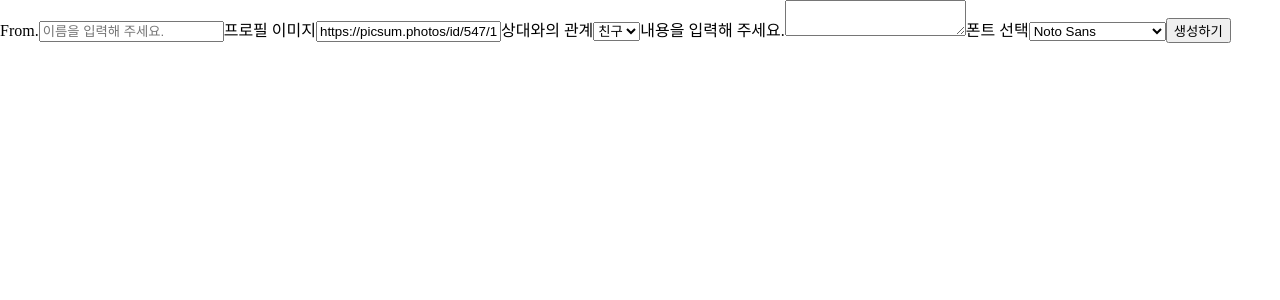
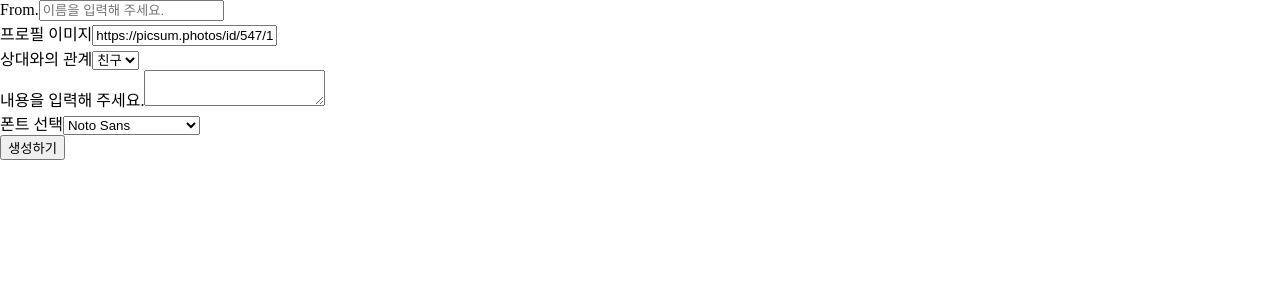
Before and after one commit to Part2-team5-rolling/main, a React (Vite) app: page /post/1/message in a window 1280 px wide. Shown: the top 300 px of the page. Built offline with nearby package versions, Linux system fonts and the light colour scheme.

Commit message:
chore : 메시지 폼 컴포넌트에 공용 컴포넌트 적용하기 (#14)
* chore : 메시지 폼 컴포넌트에 공용 컴포넌트 적용하기

* style : 세미콜론 추가

```diff
--- a/src/components/Form/SendMessageForm.jsx
+++ b/src/components/Form/SendMessageForm.jsx
@@ -1,7 +1,18 @@
-import { useState } from "react";
-import { createMessage } from "../../api/messages-api";
+import { useState } from 'react';
+import { createMessage } from '../../api/messages-api';
+import Input from '../common/Input';
+import SelectBox from '../common/SelectBox';
+import Button from '../common/Button';
+
+const RELATIONSHIP_OPTIONS = ['친구', '지인', '동료', '가족'];
+const FONT_OPTIONS = ['Noto Sans', 'Pretendard', '나눔명조', '나눔손글씨 손편지체'];
 
 function SendMessageForm({ reciipientId }) {
+  const [error, setError] = useState({
+    error: false,
+    message: '값을 입력해 주세요.',
+  });
+
   const [values, setValues] = useState({
     from: '',
     profileImageURL: 'https://picsum.photos/id/547/100/100',
@@ -9,6 +20,20 @@ function SendMessageForm({ reciipientId }) {
     content: '',
     font: 'Noto Sans',
   });
+
+  const handleBlur = (e) => {
+    if (!values.from) {
+      setError((prev) => ({
+        ...prev,
+        error: true,
+      }))
+    } else {
+      setError((prev) => ({
+        ...prev,
+        error: false,
+      }))
+    }
+  }
 
   const handleChange = (e) => {
     const { name, value } = e.target;
@@ -28,30 +53,39 @@ function SendMessageForm({ reciipientId }) {
 
   return (
     <form  onSubmit={handleSubmit}>
-      <label htmlFor="from">From.</label>
-      <input id="from" name="from" value={values.from} placeholder="이름을 입력해 주세요." onChange={handleChange} />
-      <label htmlFor="profileImageURL">프로필 이미지</label>
-      <input id="profileImageURL" name="profileImageURL" value={values.profileImageURL} onChange={handleChange} />
-      <label htmlFor="relationship">상대와의 관계</label>
-      <select id="relationship" name="relationship" value={values.relationship} onChange={handleChange}>
-        <option value="친구" key="1">친구</option>
-        <option value="지인" key="2">지인</option>
-        <option value="동료" key="3">동료</option>
-        <option value="가족" key="4">가족</option>
-      </select>
-      <label htmlFor="content">내용을 입력해 주세요.</label>
-      <textarea id="content" name="content" value={values.content} onChange={handleChange} />
-
-      <label htmlFor="font">폰트 선택</label>
-      <select id="font" name="font" value={values.font} onChange={handleChange}>
-        <option value="Noto Sans" key="1">Noto Sans</option>
-        <option value="Pretendard" key="2">Pretendard</option>
-        <option value="나눔명조" key="3">나눔명조</option>
-        <option value="나눔손글씨 손편지체" key="4">나눔손글씨 손편지체</option>
-      </select>
-      <button>생성하기</button>
+      <Input
+        id={'from'}
+        name={'from'}
+        value={values.from}
+        label={'From.'}
+        placeholder={'이름을 입력해 주세요.'}
+        error={error}
+        handleChange={handleChange}
+        handleBlur={handleBlur} />
+      <div>
+        <label htmlFor="profileImageURL">프로필 이미지</label>
+        <input id="profileImageURL" name="profileImageURL" value={values.profileImageURL} onChange={handleChange} />
+      </div>
+      <SelectBox
+        id={'relationship'}
+        name={'relationship'}
+        label={'상대와의 관계'}
+        options={RELATIONSHIP_OPTIONS.map((e, idx)=> ({ id: idx, value: e, label: e }))}
+        handleChange={handleChange} />
+      <div>
+        <label htmlFor="content">내용을 입력해 주세요.</label>
+        <textarea id="content" name="content" value={values.content} onChange={handleChange} />
+      </div>
+      <SelectBox
+        id={'font'}
+        name={'font'}
+        label={'폰트 선택'}
+        options={FONT_OPTIONS.map((e, idx)=> ({ id: idx, value: e, label: e }))}
+        selectedOption={values.font}
+        handleChange={handleChange} />
+      <Button type='submit'>생성하기</Button>
     </form>
-  )
+  );
 }
 
 export default SendMessageForm;
```
